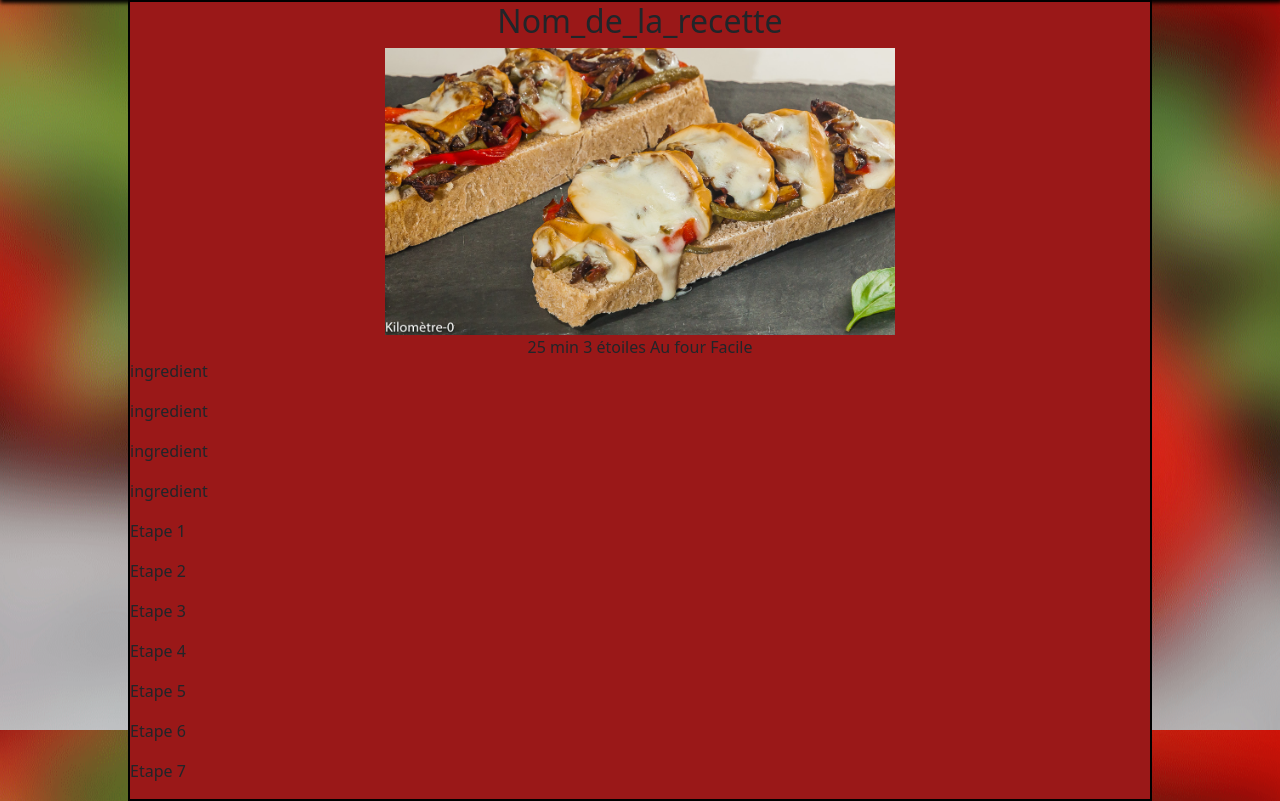
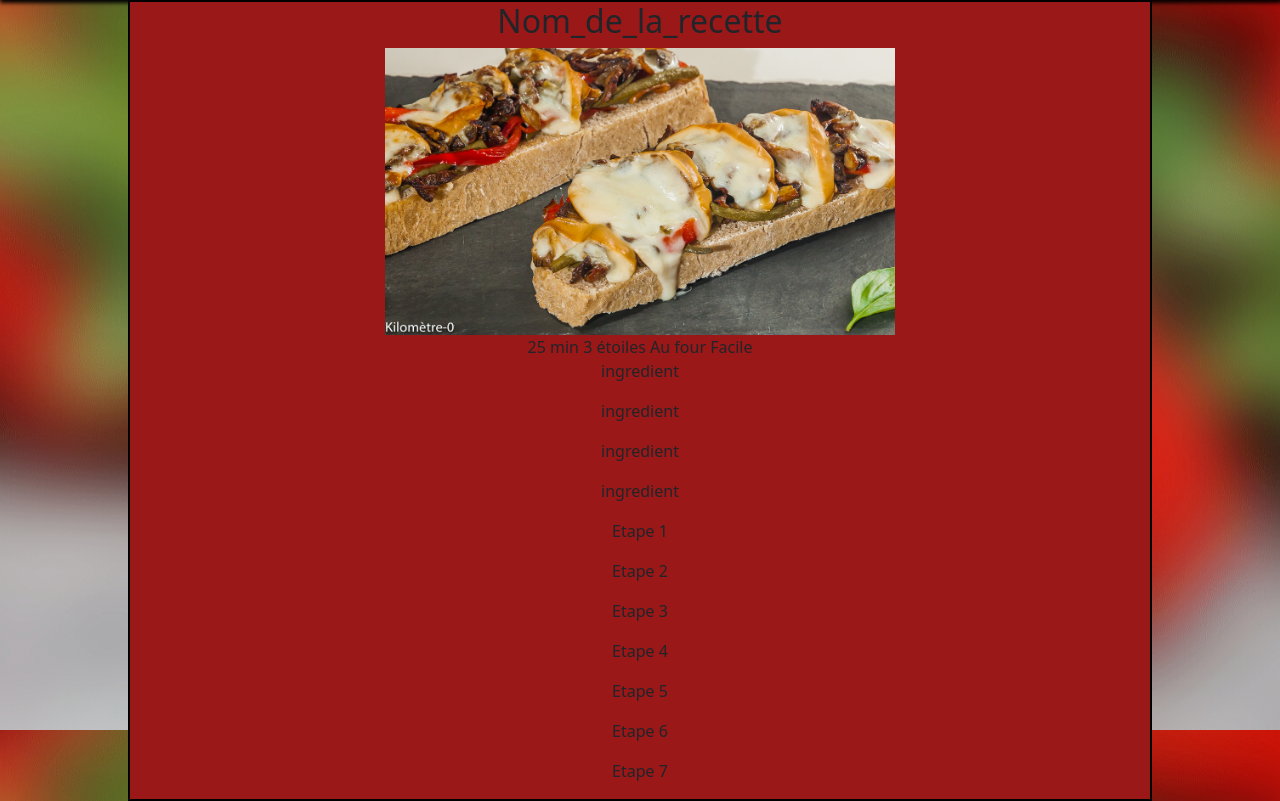
Before and after one commit to Nixi-R/Agraille, a PHP site: page /source/recette.php in a window 1280 px wide. Shown: the part 70-871 px from the top of the page. Run offline with PHP 8.4, Linux system fonts and the light colour scheme; the visitor is signed in with stand-in values (Sample User, id 1); data that the repository does not hold is empty.

Commit message:
page recette

```diff
--- a/css/recette.css
+++ b/css/recette.css
@@ -19,3 +19,9 @@ h2 {
 #ingredient {
 
 }
+
+#wrapper{
+    display: flex;
+    align-items: center;
+    flex-direction: column;
+}
--- a/index.php
+++ b/index.php
@@ -38,7 +38,7 @@ catch (Exception $e)
     <link rel="stylesheet" href="https://cdnjs.cloudflare.com/ajax/libs/font-awesome/4.7.0/css/font-awesome.min.css">
     <link rel="icon" href="./img/icone_agraille2.png" sizes="any">
     <script src="https://cdn.jsdelivr.net/npm/bootstrap@5.1.3/dist/js/bootstrap.bundle.min.js" integrity="sha384-ka7Sk0Gln4gmtz2MlQnikT1wXgYsOg+OMhuP+IlRH9sENBO0LRn5q+8nbTov4+1p" crossorigin="anonymous"></script>
-    <title>Agraille</title>
+    <title>Agraille|Accueil </title>
 </head>
 <body>
     <header>
```
